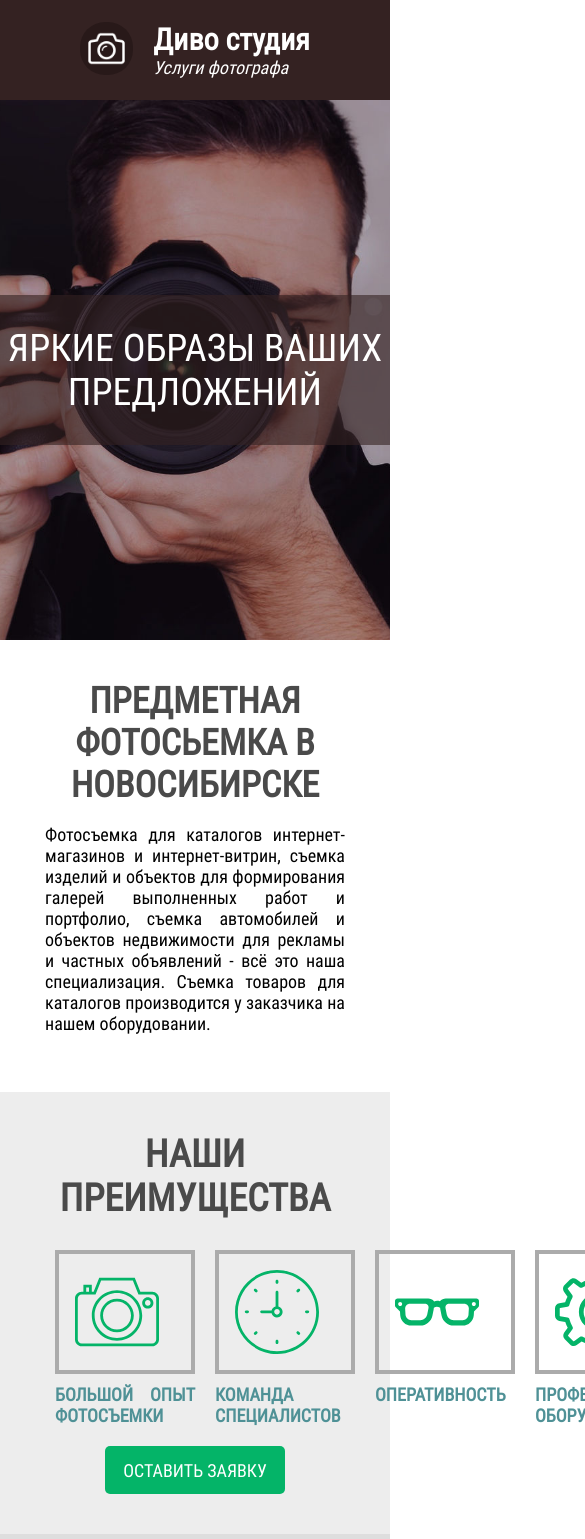
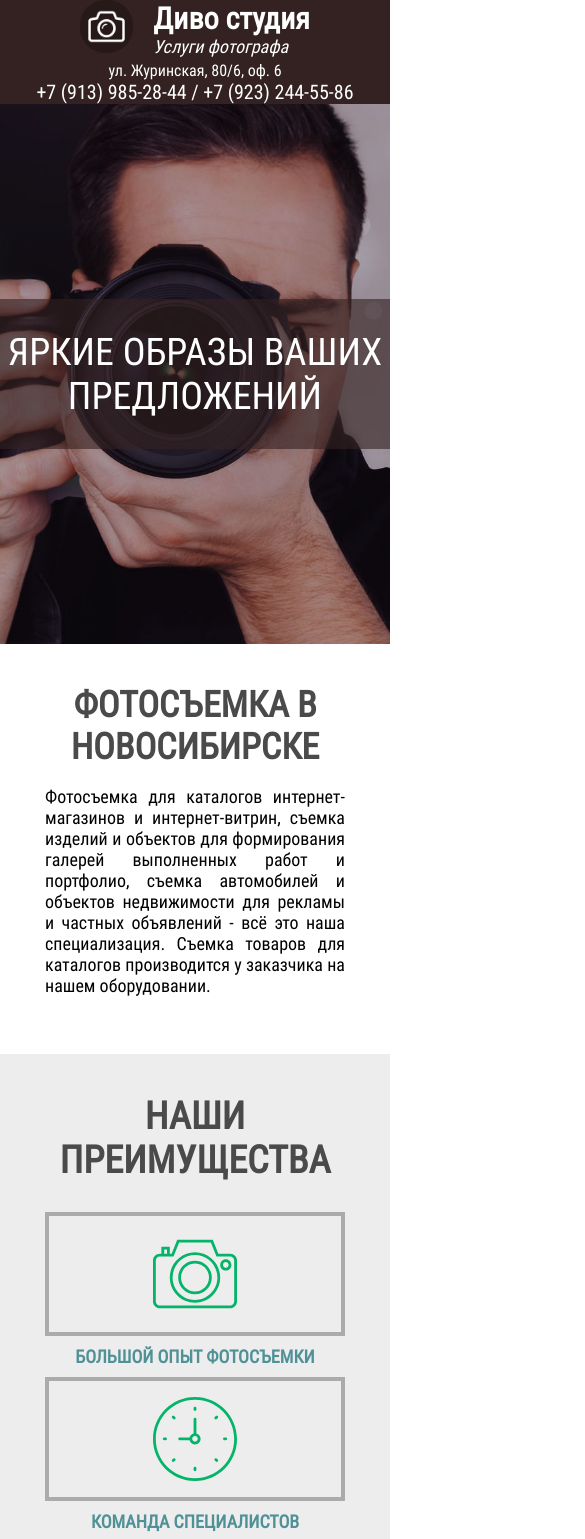
Before and after one commit to galynskyy/studiodivo-site, a website: page src/index.html in a window 390 px wide. Shown: the top 1539 px of the page, 585 px wide, since content can reach past the window. Drawn offline with nearby package versions, Linux system fonts and the light colour scheme; some packages are replaced by stand-ins of ours; files that its build step writes are made by us from their sources; a script that the page names is missing.

Commit message:
fix mobile version

```diff
--- a/src/index.html
+++ b/src/index.html
@@ -40,7 +40,7 @@
 
 			<div class="about">
 				<div class="about-wrapper">
-					<h1 class="about__heading">Предметная фотосьемка в Новосибирске</h1>
+					<h1 class="about__heading">Фотосъемка в Новосибирске</h1>
 					<p class="about__text">
 						Фотосъемка для каталогов интернет-магазинов и интернет-витрин, съемка изделий и объектов для формирования галерей выполненных работ и портфолио, съемка автомобилей и объектов недвижимости для рекламы и частных объявлений - всё это наша специализация. Съемка товаров для каталогов производится у заказчика на нашем оборудовании.
 					</p>
--- a/src/styles/default.css
+++ b/src/styles/default.css
@@ -275,6 +275,8 @@ html, body, h1 {
 }
 
 .advantages__visual {
+	display: flex;
+	justify-content: center;
 	border: 4px solid #ababab;
 	padding: 16px;
 	margin: 0 0 10px;
@@ -493,67 +495,113 @@ html, body, h1 {
 	.wrapper {
 		min-width: 300px;
 	}
+
 	.header-wrapper {
 		min-width: 300px;
-		flex-direction: row;
+		flex-direction: column;
 		justify-content: center;
 	}
+
+	.header-brand {
+		margin: 0 0 4px;
+	}
+
 	.header-info {
+		flex-direction: column;
+		text-align: center;
+	}
+
+	.header-contacts {
+		margin: 0;
+	}
+
+	.header-feedback {
 		display: none;
 	}
+
 	.slider-content {
 		min-width: 320px;
 	}
+
 	.slider-content__text {
 		text-align: center;
 	}
+
 	.about-wrapper {
 		max-width: 300px;
 	}
+
 	.services-wrapper {
 		max-width: 300px;
 	}
+
 	.advantages-wrapper {
 		max-width: 300px;
 	}
+
 	.portfolio-wrapper {
 		max-width: 300px;
 	}
+
+	.portfolio__list .portfolio__item:first-child {
+		display: block;
+	}
+
+	.portfolio__list .portfolio__item {
+		display: none;
+		margin: 0;
+	}
+
 	.footer-wrapper {
 		min-width: 300px;
 		flex-direction: column;
 		justify-content: center;
 	}
+
 	.footer-about {
 		margin: 0 0 10px 0;
 	}
+
 	.footer-social__heading {
 		display: none;
 	}
+
 	.feedback-wrapper {
 		max-width: 300px;
 	}
+
 	.feedback-content {
 		min-width: 300px;
 	}
+
 	.advantages__image {
 		display: none;
 	}
+
 	.feedback__input {
 		min-width: 200px;
 	}
+
 	.feedback__button {
 		min-width: 228px;
 	}
+
 	.advantages__item {
-		text-align: justify;
+		margin: 0 0 10px;
 	}
+
 	.services__list {
 		flex-direction: column;
 	}
+
+	.advantages__list {
+		flex-direction: column;
+	}
+
 	.portfolio__list {
 		flex-direction: column;
 	}
+
 	.services__item {
 		margin: 0 0 20px 0;
 	}
```
